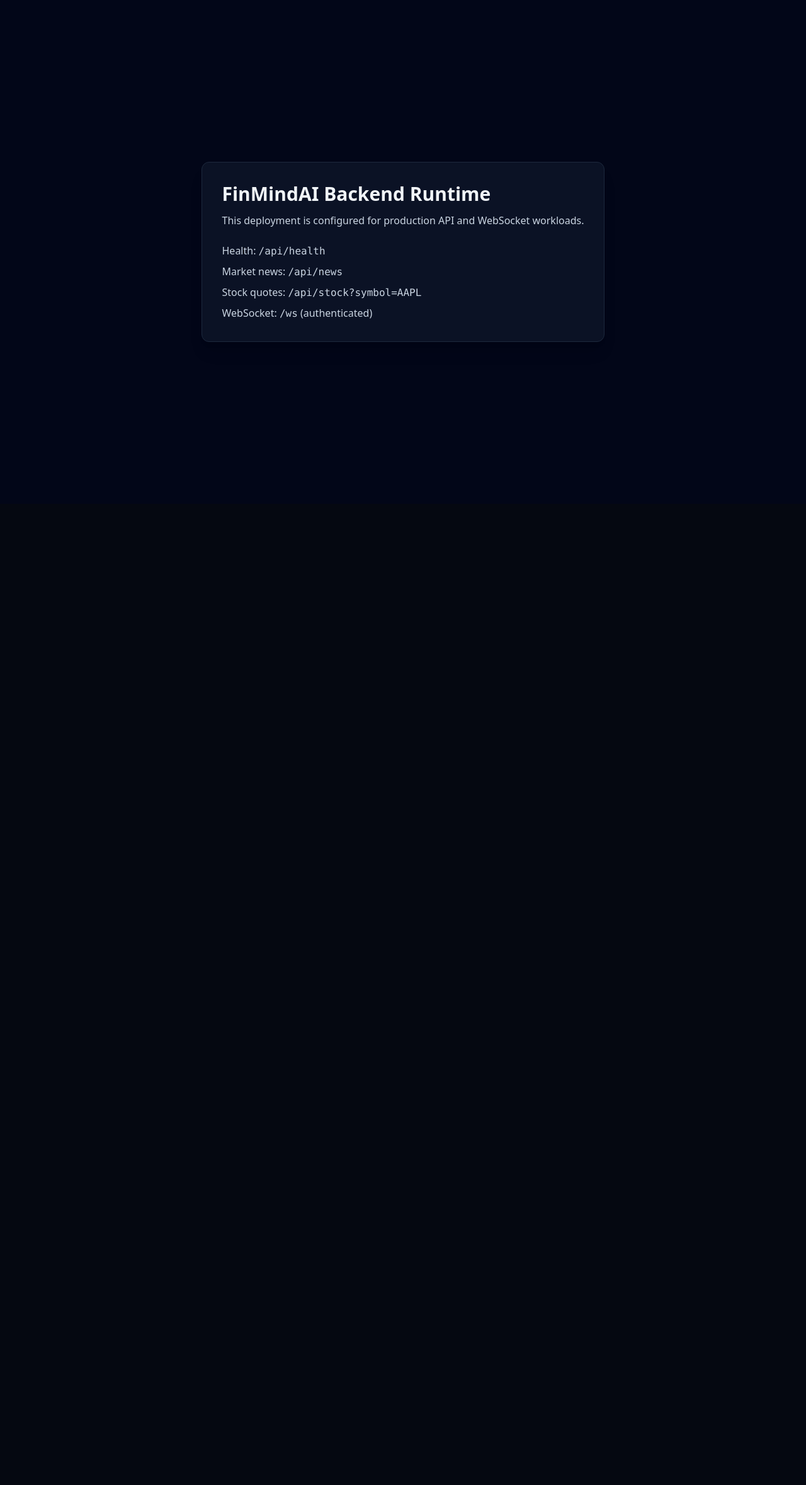
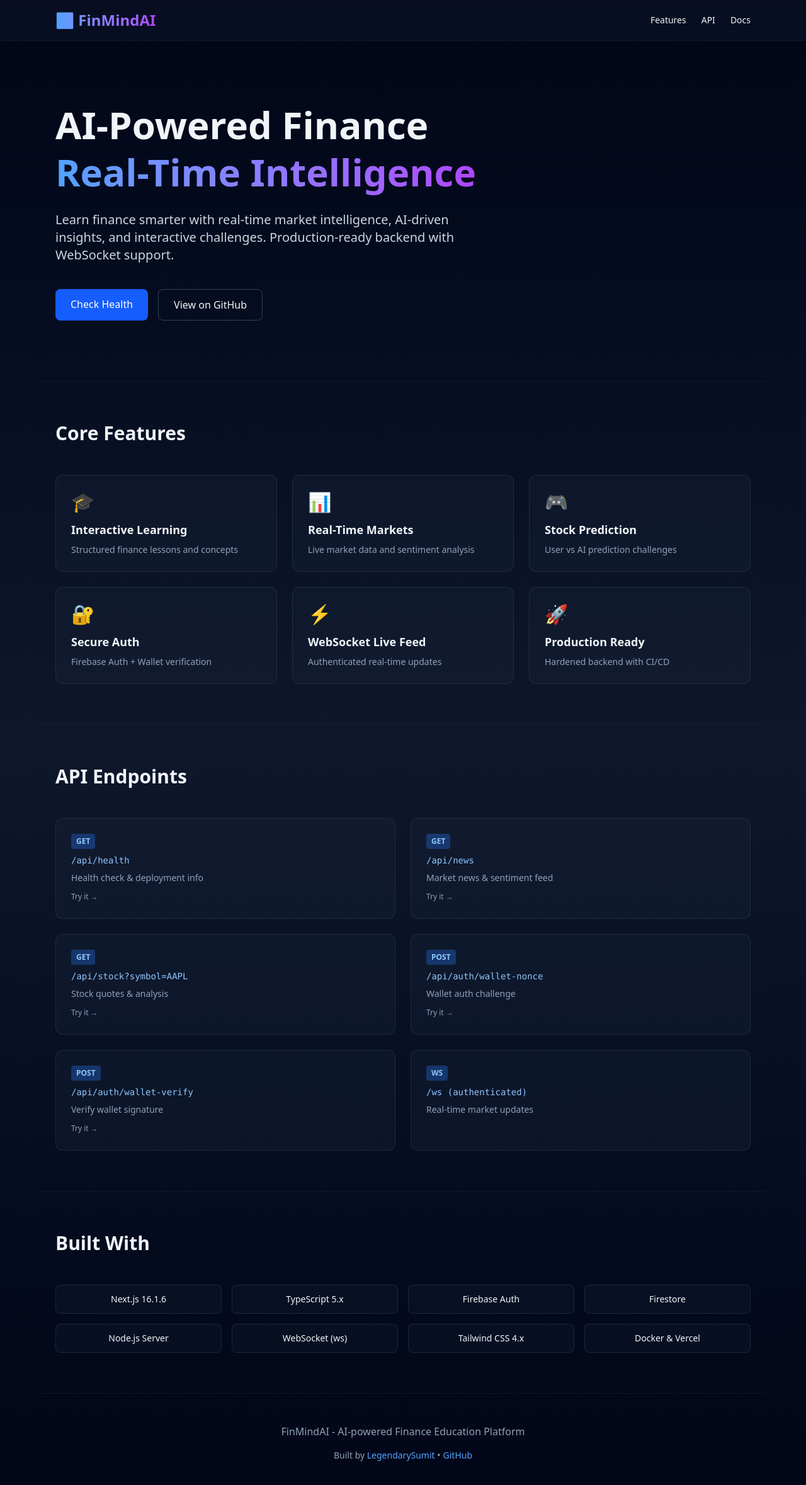
Before and after one commit to LegendarySumit/finmindai, a Next.js app: page / in a window 1280 px wide. Shown: the top 2358 px of the page at 63% size. Before the commit the page ends 800 px from the top, so only its background shows below. Built offline with nearby package versions, Linux system fonts and the light colour scheme.

Commit message:
feat: redesign landing page with features, api endpoints, and tech stack showcase

```diff
--- a/app/page.tsx
+++ b/app/page.tsx
@@ -1,18 +1,138 @@
 export default function Home() {
   return (
-    <div className="min-h-screen bg-slate-950 text-slate-100 flex items-center justify-center px-6">
-      <div className="max-w-2xl rounded-xl border border-slate-800 bg-slate-900/70 p-8 shadow-xl">
-        <h1 className="text-3xl font-semibold mb-3">FinMindAI Backend Runtime</h1>
-        <p className="text-slate-300 mb-6">
-          This deployment is configured for production API and WebSocket workloads.
+    <div className="min-h-screen bg-gradient-to-b from-slate-950 via-slate-900 to-slate-950 text-slate-100">
+      {/* Header */}
+      <header className="border-b border-slate-800/50 bg-slate-900/50 backdrop-blur-sm sticky top-0 z-50">
+        <div className="max-w-6xl mx-auto px-6 py-4 flex items-center justify-between">
+          <div className="flex items-center gap-2">
+            <div className="text-2xl font-bold bg-gradient-to-r from-blue-400 to-purple-500 bg-clip-text text-transparent">
+              💹 FinMindAI
+            </div>
+          </div>
+          <nav className="hidden md:flex gap-6 text-sm">
+            <a href="#features" className="hover:text-blue-400 transition">Features</a>
+            <a href="#api" className="hover:text-blue-400 transition">API</a>
+            <a href="#docs" className="hover:text-blue-400 transition">Docs</a>
+          </nav>
+        </div>
+      </header>
+
+      {/* Hero Section */}
+      <section className="max-w-6xl mx-auto px-6 py-16 md:py-24">
+        <div className="space-y-6">
+          <h1 className="text-5xl md:text-6xl font-bold leading-tight">
+            AI-Powered Finance
+            <br />
+            <span className="bg-gradient-to-r from-blue-400 to-purple-500 bg-clip-text text-transparent">
+              Real-Time Intelligence
+            </span>
+          </h1>
+          <p className="text-xl text-slate-300 max-w-2xl">
+            Learn finance smarter with real-time market intelligence, AI-driven insights, and interactive challenges. Production-ready backend with WebSocket support.
+          </p>
+          <div className="flex flex-wrap gap-4 pt-4">
+            <a
+              href="/api/health"
+              target="_blank"
+              className="px-6 py-3 rounded-lg bg-blue-600 hover:bg-blue-700 text-white font-medium transition"
+            >
+              Check Health
+            </a>
+            <a
+              href="https://github.com/LegendarySumit/finmindai"
+              target="_blank"
+              className="px-6 py-3 rounded-lg border border-slate-700 hover:border-slate-500 font-medium transition"
+            >
+              View on GitHub
+            </a>
+          </div>
+        </div>
+      </section>
+
+      {/* Features Section */}
+      <section id="features" className="max-w-6xl mx-auto px-6 py-16 border-t border-slate-800/50">
+        <h2 className="text-3xl font-bold mb-12">Core Features</h2>
+        <div className="grid md:grid-cols-2 lg:grid-cols-3 gap-6">
+          {[
+            { icon: '🎓', title: 'Interactive Learning', desc: 'Structured finance lessons and concepts' },
+            { icon: '📊', title: 'Real-Time Markets', desc: 'Live market data and sentiment analysis' },
+            { icon: '🎮', title: 'Stock Prediction', desc: 'User vs AI prediction challenges' },
+            { icon: '🔐', title: 'Secure Auth', desc: 'Firebase Auth + Wallet verification' },
+            { icon: '⚡', title: 'WebSocket Live Feed', desc: 'Authenticated real-time updates' },
+            { icon: '🚀', title: 'Production Ready', desc: 'Hardened backend with CI/CD' },
+          ].map((feature, idx) => (
+            <div key={idx} className="rounded-xl border border-slate-700/50 bg-slate-800/30 hover:bg-slate-800/50 p-6 transition">
+              <div className="text-3xl mb-3">{feature.icon}</div>
+              <h3 className="text-lg font-semibold mb-2">{feature.title}</h3>
+              <p className="text-slate-400 text-sm">{feature.desc}</p>
+            </div>
+          ))}
+        </div>
+      </section>
+
+      {/* API Endpoints Section */}
+      <section id="api" className="max-w-6xl mx-auto px-6 py-16 border-t border-slate-800/50">
+        <h2 className="text-3xl font-bold mb-12">API Endpoints</h2>
+        <div className="grid md:grid-cols-2 gap-6">
+          {[
+            { method: 'GET', path: '/api/health', desc: 'Health check & deployment info' },
+            { method: 'GET', path: '/api/news', desc: 'Market news & sentiment feed' },
+            { method: 'GET', path: '/api/stock?symbol=AAPL', desc: 'Stock quotes & analysis' },
+            { method: 'POST', path: '/api/auth/wallet-nonce', desc: 'Wallet auth challenge' },
+            { method: 'POST', path: '/api/auth/wallet-verify', desc: 'Verify wallet signature' },
+            { method: 'WS', path: '/ws (authenticated)', desc: 'Real-time market updates' },
+          ].map((endpoint, idx) => (
+            <div key={idx} className="rounded-xl border border-slate-700/50 bg-slate-800/30 p-6 hover:bg-slate-800/50 transition">
+              <div className="flex items-start justify-between mb-2">
+                <span className="px-2 py-1 text-xs font-semibold rounded bg-blue-500/30 text-blue-300">
+                  {endpoint.method}
+                </span>
+              </div>
+              <code className="text-sm text-blue-300 block mb-2">{endpoint.path}</code>
+              <p className="text-sm text-slate-400">{endpoint.desc}</p>
+              {endpoint.method !== 'WS' && (
+                <a
+                  href={endpoint.path}
+                  target="_blank"
+                  className="text-xs text-slate-400 hover:text-blue-400 mt-3 inline-block transition"
+                >
+                  Try it →
+                </a>
+              )}
+            </div>
+          ))}
+        </div>
+      </section>
+
+      {/* Tech Stack */}
+      <section className="max-w-6xl mx-auto px-6 py-16 border-t border-slate-800/50">
+        <h2 className="text-3xl font-bold mb-12">Built With</h2>
+        <div className="grid md:grid-cols-2 lg:grid-cols-4 gap-4">
+          {[
+            'Next.js 16.1.6',
+            'TypeScript 5.x',
+            'Firebase Auth',
+            'Firestore',
+            'Node.js Server',
+            'WebSocket (ws)',
+            'Tailwind CSS 4.x',
+            'Docker & Vercel',
+          ].map((tech, idx) => (
+            <div key={idx} className="rounded-lg border border-slate-700/50 bg-slate-800/20 px-4 py-3 text-center text-sm font-medium">
+              {tech}
+            </div>
+          ))}
+        </div>
+      </section>
+
+      {/* Footer */}
+      <footer className="max-w-6xl mx-auto px-6 py-12 border-t border-slate-800/50 text-center text-slate-400">
+        <p className="mb-4">FinMindAI - AI-powered Finance Education Platform</p>
+        <p className="text-sm">
+          Built by <a href="https://github.com/LegendarySumit" target="_blank" className="text-blue-400 hover:text-blue-300">LegendarySumit</a> •
+          <a href="https://github.com/LegendarySumit/finmindai" target="_blank" className="text-blue-400 hover:text-blue-300 ml-1">GitHub</a>
         </p>
-        <ul className="space-y-2 text-slate-300">
-          <li>Health: <code>/api/health</code></li>
-          <li>Market news: <code>/api/news</code></li>
-          <li>Stock quotes: <code>/api/stock?symbol=AAPL</code></li>
-          <li>WebSocket: <code>/ws</code> (authenticated)</li>
-        </ul>
-      </div>
+      </footer>
     </div>
   );
 }
```
